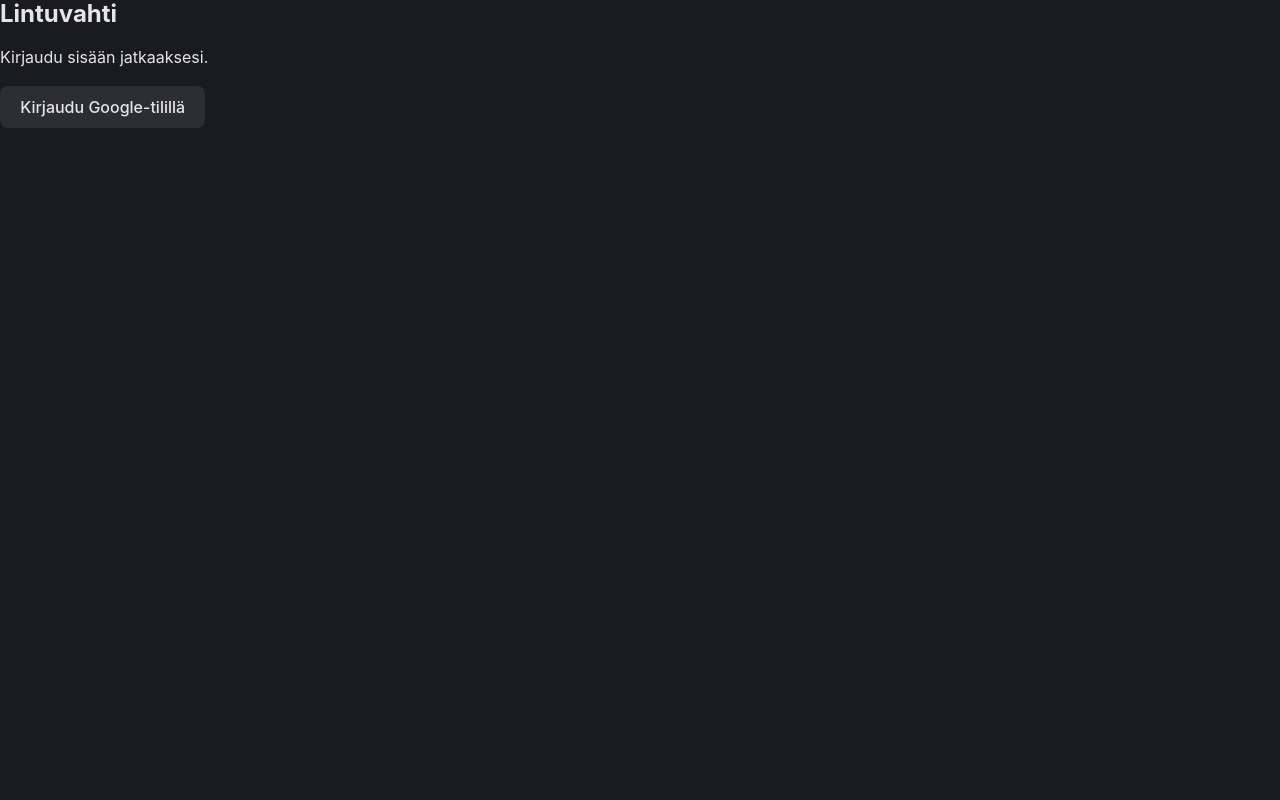
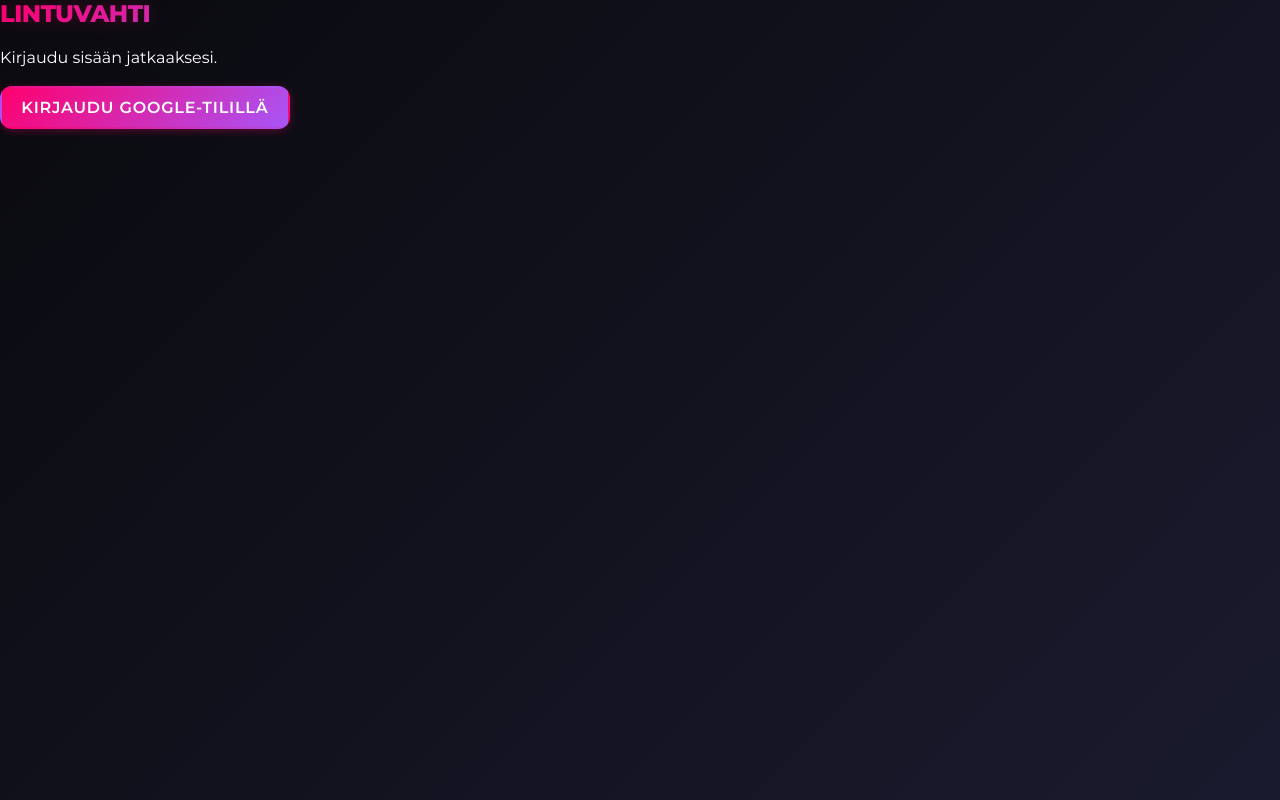
Before and after one commit to lauravuo/birdwatcher, a React (Vite) app: page /groups/1/members/1/sightings/1 in a window 1280 px wide. Built offline with nearby package versions, Linux system fonts and the light colour scheme; no server answers.

Commit message:
feat: add Pride & Eurovision theme with vibrant colors and animations
Co-authored-by: lauravuo <29113682+lauravuo@users.noreply.github.com>

```diff
--- a/index.html
+++ b/index.html
@@ -4,6 +4,9 @@
     <meta charset="UTF-8" />
     <link rel="icon" type="image/svg+xml" href="/vite.svg" />
     <meta name="viewport" content="width=device-width, initial-scale=1.0" />
+    <link rel="preconnect" href="https://fonts.googleapis.com" />
+    <link rel="preconnect" href="https://fonts.gstatic.com" crossorigin />
+    <link href="https://fonts.googleapis.com/css2?family=Montserrat:wght@400;500;600;700;800;900&display=swap" rel="stylesheet" />
     <title>Birdwatcher</title>
   </head>
   <body>
--- a/src/index.css
+++ b/src/index.css
@@ -1,40 +1,63 @@
 :root {
-	/* Nature/Dark Theme Palette */
-	--bg-primary: #1a1b1e;
-	/* Deep dark grey/blue/green hint */
-	--bg-secondary: #25262b;
-	/* Slightly lighter for cards */
-	--bg-tertiary: #2c2e33;
-	/* Inputs and list items */
-	--bg-hover: #373a40;
-	/* Hover states */
+	/* Pride & Eurovision Maximalist Theme Palette */
+	--bg-primary: #0a0a0f;
+	/* Deep cosmic black for maximum contrast */
+	--bg-secondary: #1a1a2e;
+	/* Rich midnight blue for cards */
+	--bg-tertiary: #16213e;
+	/* Electric dark blue for inputs */
+	--bg-hover: #2e3f6e;
+	/* Bright hover with purple tint */
 
-	--text-primary: #e6e6e6;
-	/* High contrast reading text */
-	--text-secondary: #a0a0a0;
-	/* Metadata/secondary text */
-	--text-dim: #6c7079;
-	/* Placeholder/disabled */
+	--text-primary: #ffffff;
+	/* Pure white for maximum readability */
+	--text-secondary: #d4d4d8;
+	/* Light metallic silver */
+	--text-dim: #a1a1aa;
+	/* Muted silver */
 
-	--accent-primary: #4dabf7;
-	/* Soft Blue for actions */
-	--accent-hover: #339af0;
-	--accent-secondary: #51cf66;
-	/* Nature green for success/highlight */
+	/* Pride Rainbow Spectrum */
+	--pride-red: #e4003a;
+	--pride-orange: #ff8c00;
+	--pride-yellow: #ffd700;
+	--pride-green: #00d96e;
+	--pride-blue: #0099ff;
+	--pride-purple: #a855f7;
+	--pride-pink: #ff006e;
 
-	--border-color: #373a40;
-	--shadow-sm: 0 1px 2px rgba(0, 0, 0, 0.3);
-	--shadow-md: 0 4px 6px rgba(0, 0, 0, 0.3);
-	--shadow-lg: 0 10px 15px rgba(0, 0, 0, 0.3);
+	/* Eurovision Neon & Holographic Colors */
+	--accent-primary: #ff006e;
+	/* Vibrant neon pink */
+	--accent-hover: #d81b60;
+	/* Hot pink hover */
+	--accent-secondary: #a855f7;
+	/* Electric purple */
+	--accent-tertiary: #0099ff;
+	/* Bright cyan */
+	--accent-gold: #ffd700;
+	/* Gold for highlights */
+	--accent-holographic: linear-gradient(
+		135deg,
+		#ff006e 0%,
+		#a855f7 25%,
+		#0099ff 50%,
+		#00d96e 75%,
+		#ffd700 100%
+	);
 
-	font-family: Inter, system-ui, Avenir, Helvetica, Arial, sans-serif;
+	--border-color: #2e3f6e;
+	--shadow-sm: 0 2px 8px rgba(255, 0, 110, 0.3);
+	--shadow-md: 0 6px 16px rgba(168, 85, 247, 0.4);
+	--shadow-lg: 0 12px 24px rgba(0, 153, 255, 0.5);
+	--shadow-glow: 0 0 20px rgba(255, 215, 0, 0.6);
+
+	font-family: "Montserrat", Inter, system-ui, Avenir, Helvetica, Arial, sans-serif;
 	line-height: 1.6;
 	font-weight: 400;
 
 	color-scheme: dark;
-	/* Force dark mode preference for form controls */
 	color: var(--text-primary);
-	background-color: var(--bg-primary);
+	background: linear-gradient(135deg, #0a0a0f 0%, #1a1a2e 100%);
 
 	font-synthesis: none;
 	text-rendering: optimizeLegibility;
@@ -63,7 +86,8 @@ body {
 	margin: 0;
 	min-width: 320px;
 	min-height: 100vh;
-	background-color: var(--bg-primary);
+	background: linear-gradient(135deg, #0a0a0f 0%, #1a1a2e 100%);
+	background-attachment: fixed;
 }
 
 h1,
@@ -74,25 +98,72 @@ h5,
 h6 {
 	color: var(--text-primary);
 	line-height: 1.2;
+	font-family: "Montserrat", sans-serif;
+	font-weight: 800;
+	letter-spacing: -0.02em;
+	text-transform: uppercase;
+	background: var(--accent-holographic);
+	background-clip: text;
+	-webkit-background-clip: text;
+	-webkit-text-fill-color: transparent;
+	text-shadow: 0 0 20px rgba(255, 0, 110, 0.3);
 }
 
 button {
-	border-radius: 8px;
-	border: 1px solid transparent;
+	border-radius: 12px;
+	border: 2px solid transparent;
 	padding: 0.6em 1.2em;
 	font-size: 1em;
-	font-weight: 500;
-	font-family: inherit;
-	background-color: var(--bg-tertiary);
-	/* Consistent button bg */
+	font-weight: 600;
+	font-family: "Montserrat", sans-serif;
+	background: linear-gradient(135deg, var(--accent-primary) 0%, var(--accent-secondary) 100%);
 	color: var(--text-primary);
 	cursor: pointer;
-	transition: all 0.25s;
+	transition: all 0.3s ease;
+	box-shadow: var(--shadow-sm);
+	position: relative;
+	overflow: hidden;
+	text-transform: uppercase;
+	letter-spacing: 0.05em;
+}
+
+button::before {
+	content: "";
+	position: absolute;
+	top: -50%;
+	left: -50%;
+	width: 200%;
+	height: 200%;
+	background: linear-gradient(
+		45deg,
+		transparent,
+		rgba(255, 255, 255, 0.3),
+		transparent
+	);
+	transform: rotate(45deg);
+	transition: all 0.5s;
+	opacity: 0;
 }
 
 button:hover {
-	background-color: var(--bg-hover);
-	border-color: var(--accent-primary);
+	background: linear-gradient(135deg, var(--accent-secondary) 0%, var(--accent-tertiary) 100%);
+	border-color: var(--accent-gold);
+	transform: translateY(-2px) scale(1.02);
+	box-shadow: var(--shadow-md);
+}
+
+button:hover::before {
+	opacity: 1;
+	animation: shimmer 1.5s infinite;
+}
+
+@keyframes shimmer {
+	0% {
+		transform: translateX(-100%) translateY(-100%) rotate(45deg);
+	}
+	100% {
+		transform: translateX(100%) translateY(100%) rotate(45deg);
+	}
 }
 
 button:focus,
@@ -108,10 +179,26 @@ button:focus-visible {
 }
 
 .sighting-card-large {
-	background-color: var(--bg-secondary);
-	border-radius: 12px;
+	background: linear-gradient(135deg, var(--bg-secondary) 0%, var(--bg-tertiary) 100%);
+	border-radius: 16px;
 	padding: 2rem;
 	box-shadow: var(--shadow-md);
+	border: 2px solid transparent;
+	background-image: linear-gradient(135deg, var(--bg-secondary) 0%, var(--bg-tertiary) 100%),
+		var(--accent-holographic);
+	background-origin: border-box;
+	background-clip: padding-box, border-box;
+	animation: subtlePulse 3s ease-in-out infinite;
+}
+
+@keyframes subtlePulse {
+	0%,
+	100% {
+		box-shadow: var(--shadow-md);
+	}
+	50% {
+		box-shadow: var(--shadow-lg);
+	}
 }
 
 .sighting-header-large {
@@ -130,13 +217,16 @@ button:focus-visible {
 }
 
 .sighting-type-badge {
-	background-color: var(--bg-tertiary);
-	color: var(--accent-secondary);
+	background: linear-gradient(135deg, var(--accent-secondary) 0%, var(--accent-tertiary) 100%);
+	color: var(--text-primary);
 	padding: 0.5rem 1rem;
 	border-radius: 20px;
 	font-size: 0.9rem;
-	font-weight: 600;
-	border: 1px solid var(--border-color);
+	font-weight: 700;
+	border: 2px solid var(--accent-gold);
+	box-shadow: var(--shadow-sm);
+	text-transform: uppercase;
+	letter-spacing: 0.05em;
 }
 
 .sighting-grid {
@@ -168,9 +258,10 @@ button:focus-visible {
 	gap: 1rem;
 	margin-bottom: 2rem;
 	padding: 1rem;
-	background: var(--bg-secondary);
-	border-radius: 12px;
-	border: 1px solid var(--border-color);
+	background: linear-gradient(135deg, var(--bg-secondary) 0%, var(--bg-tertiary) 100%);
+	border-radius: 16px;
+	border: 2px solid var(--accent-primary);
+	box-shadow: var(--shadow-md);
 }
 
 .filters-content {
```
